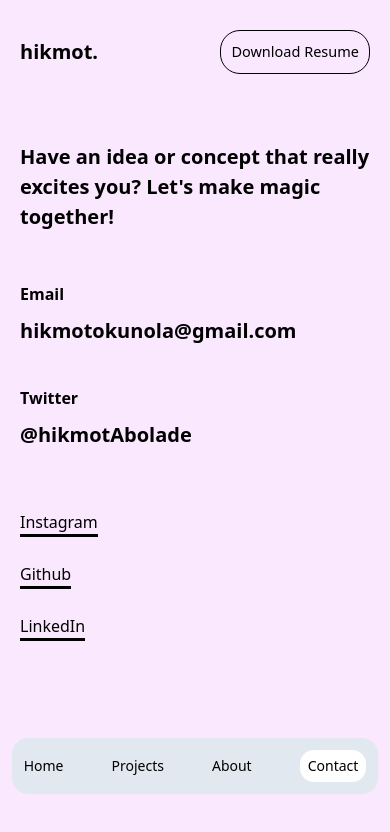
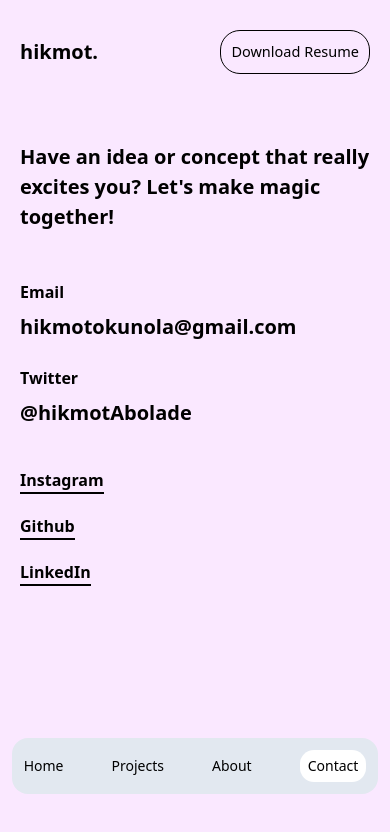
Before and after one commit to Hikmot-O/My-Portfolio, a React (Create React App) app: page /contact in a window 390 px wide. Shown: the top 832 px of the page. Built offline with nearby package versions, Linux system fonts and the light colour scheme.

Commit message:
update: mobile

```diff
--- a/src/index.css
+++ b/src/index.css
@@ -22,11 +22,11 @@
   @apply invisible group-hover:visible cursor-pointer border-[1px] border-white rounded-[22px] leading-none flex items-center justify-center py-3 px-[15px] absolute top-[50%] left-[50%] translate-y-[-50%] translate-x-[-50%] text-[30px] bg-white bg-opacity-10;
 }
 .contact_label {
-  @apply  mb-2.5 sm:mb-5 font-[600] md:text-[18px];
+  @apply  mb-2 sm:mb-5 font-[600] md:text-[18px];
 }
 .contact_main {
   @apply cursor-pointer font-[600] text-[20px] md:text-[28px];
 }
 .social_links {
-  @apply border-b-black border-b-[3px] cursor-pointer;
+  @apply font-[600] border-b-black border-b-2 md:border-b-[3px] cursor-pointer;
 }
--- a/src/pages/Contact.jsx
+++ b/src/pages/Contact.jsx
@@ -13,21 +13,21 @@ const Contact = () => {
         <Header />
       </div>
 
-      <div className="mt-[68px] px-5 sm:mt-[100px] grid grid-cols-1 sm:grid-cols-2 gap-y-[50px] sm:gap-x-[50px]">
-        <h4 className="font-[600] text-[20px] sm:text-2xl md:text-[45px] md:leading-[50px]">
+      <div className="mt-[68px] px-5 sm:mt-[100px] grid grid-cols-1 sm:grid-cols-2 sm:gap-x-[50px]">
+        <h4 className="mb-12 md:mb-0 font-[600] text-[20px] sm:text-2xl md:text-[45px] md:leading-[50px]">
           Have an idea or concept that really excites you? Let's make magic
           together!
         </h4>
 
         <div className="">
-          <div className="mb-[40px]">
+          <div className="mb-6 md:mb-[40px]">
             <p className="contact_label">Email</p>
             <a href="mailto:hikmotokunola@gmail.com" className="contact_main">
               hikmotokunola@gmail.com
             </a>
           </div>
 
-          <div className="mb-[60px]">
+          <div className="mb-10 md:mb-[60px]">
             <p className="contact_label">Twitter</p>
             <a
               href="https://twitter.com/HikmotAbolade"
@@ -38,7 +38,7 @@ const Contact = () => {
             </a>
           </div>
 
-          <div className="flex flex-col sm:flex-row gap-[25px] sm:gap-[50px] items-start sm:items-center">
+          <div className="flex flex-col sm:flex-row gap-[20px] sm:gap-[50px] items-start sm:items-center">
             <a
               href="https://instagram.com/hikmot"
               target="_blank"
```
